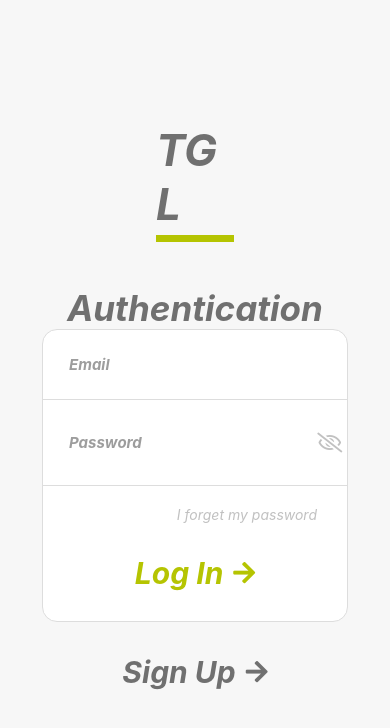
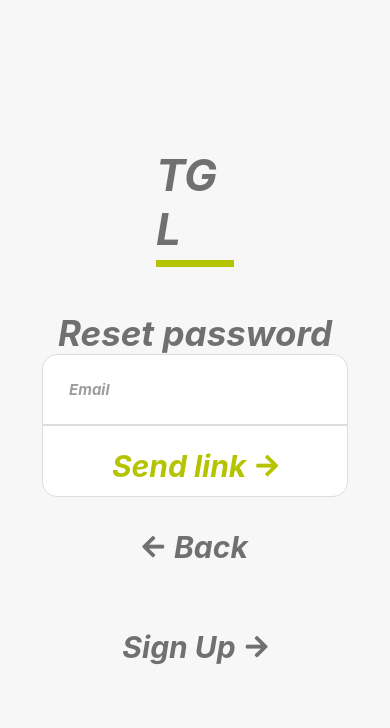
Before and after one commit to Danielbb21/react-native-prova, a React Native app: screen /Reset in a window 390 px wide. Shown: the top 728 px of the page. Built offline with nearby package versions, Linux system fonts and the light colour scheme.

Commit message:
Finished tyle of Reset password page

```diff
--- /dev/null
+++ b/Components/Reset.tsx
@@ -0,0 +1,165 @@
+import { useNavigation } from "@react-navigation/core";
+import React, { useState } from "react";
+import {
+  View,
+  Text,
+  StyleSheet,
+  TextInput,
+  TouchableOpacity,
+} from "react-native";
+import { RootStackParamList } from "../Routes";
+
+import Icon from "react-native-vector-icons/FontAwesome5";
+import { StackNavigationProp } from "@react-navigation/stack";
+import { colors } from "../utils/index";
+
+const { BORDER_COLOR, PRIMARY_COLOR } = colors;
+type authScreenProp = StackNavigationProp<RootStackParamList, "Home">;
+
+const Reset = () => {
+  return (
+    <View style={{ alignItems: "center", justifyContent: "space-between" }}>
+      <View style={styles.main}>
+        <TextInput
+          autoCompleteType="email"
+          textAlign="left"
+          textContentType="emailAddress"
+          style={styles.mainInput}
+          placeholder="Email"
+        ></TextInput>
+        <View
+          style={{
+            width: "100%",
+            flexDirection: "row",
+            alignItems: "center",
+            borderBottomColor: "#DDDDDD",
+            borderBottomWidth: 1,
+            justifyContent: "space-between",
+          }}
+        ></View>
+
+        <TouchableOpacity style={styles.signInButton}>
+          <View style={styles.SignInText}>
+            <View
+              style={{
+                flexDirection: "row",
+                justifyContent: "center",
+                alignItems: "center",
+                marginBottom: 20
+              }}
+            >
+              <Text
+                style={{
+                  fontSize: 30,
+                  color: BORDER_COLOR,
+                  marginRight: 10,
+                  fontWeight: "bold",
+                  fontStyle: "italic",
+                }}
+              >
+                Send link
+              </Text>
+              <Icon name="arrow-right" size={25} color={BORDER_COLOR} />
+            </View>
+          </View>
+        </TouchableOpacity>
+      </View>
+      <TouchableOpacity style={styles.signInButton}>
+        <View style={styles.SignInText}>
+          <View
+            style={{
+              flexDirection: "row",
+              justifyContent: "center",
+              alignItems: "center",
+            }}
+          >
+            <Icon name="arrow-left" size={25} color={PRIMARY_COLOR} />
+            <Text
+              style={{
+                fontSize: 30,
+                color: PRIMARY_COLOR,
+                marginLeft: 10,
+                fontWeight: "bold",
+                fontStyle: "italic",
+              }}
+            >
+              Back
+            </Text>
+          </View>
+        </View>
+      </TouchableOpacity>
+      <TouchableOpacity style={styles.signInButton}>
+        <View style={styles.SignInText}>
+          <View
+            style={{
+              flexDirection: "row",
+              justifyContent: "center",
+              alignItems: "center",
+            }}
+          >
+            <Text
+              style={{
+                fontSize: 30,
+                color: PRIMARY_COLOR,
+                marginRight: 10,
+                fontWeight: "bold",
+                fontStyle: "italic",
+              }}
+            >
+              Sign Up
+            </Text>
+            <Icon name="arrow-right" size={25} color={PRIMARY_COLOR} />
+          </View>
+        </View>
+      </TouchableOpacity>
+    </View>
+  );
+};
+
+export default Reset;
+const styles = StyleSheet.create({
+  main: {
+    height: 143,
+    width: 306,
+    backgroundColor: "#FFFFFF",
+    borderColor: "#DDDDDD",
+    borderWidth: 1,
+    borderRadius: 15,
+    // shadowOpacity: 0.75,
+    // shadowRadius: 5,
+    // shadowColor: "red",
+    // shadowOffset: { height: 0, width: 0 },
+  },
+  mainInput: {
+    maxWidth: "100%",
+
+    height: 70,
+    borderBottomColor: "#DDDDDD",
+    borderBottomWidth: 1,
+    padding: 26,
+    fontSize: 15,
+    color: "#9D9D9D",
+    fontStyle: "italic",
+    fontWeight: "bold",
+  },
+  forgetText: {
+    alignSelf: "flex-end",
+    color: "#C1C1C1",
+    fontSize: 14,
+    fontStyle: "italic",
+    marginTop: 20,
+    marginRight: 30,
+  },
+  signInButton: {
+    height: 100,
+
+    width: "100%",
+  },
+  SignInText: {
+    flexDirection: "row",
+    alignItems: "center",
+    height: "100%",
+
+    justifyContent: "center",
+  },
+});
--- a/Components/SignIn.tsx
+++ b/Components/SignIn.tsx
@@ -66,7 +66,7 @@ const SignIn = () => {
           onPress={showPasswordHandler}
         />
       </View>
-      <Text style={styles.forgetText} onPress={() => console.log("teste")}>
+      <Text style={styles.forgetText} onPress={() =>navigation.navigate('Reset')}>
         I forget my password
       </Text>
       <TouchableOpacity style={styles.signInButton}>
--- /dev/null
+++ b/Pages/ResetPassword.tsx
@@ -0,0 +1,15 @@
+import React from "react";
+import { View, Text } from "react-native";
+import Logo from "../Components/Logo";
+import Reset from "../Components/Reset";
+
+
+const ResetPassword = () => {
+  return (
+    <Logo title="Reset password">
+      <Reset />
+    </Logo>
+  );
+};
+
+export default ResetPassword;
--- a/Routes.tsx
+++ b/Routes.tsx
@@ -6,10 +6,11 @@ import { StackNavigationProp } from "@react-navigation/stack";
 import Authentication from "./Pages/Authentication";
 import { createBottomTabNavigator } from "@react-navigation/bottom-tabs";
 import Logo from "./Components/Logo";
+import ResetPassword from "./Pages/ResetPassword";
 
 export type RootStackParamList = {
   Home: undefined;
-
+  Reset: undefined;
 };
 
 const Stack = createNativeStackNavigator();
@@ -22,6 +23,7 @@ export const Routes = () => {
       screenOptions={{ headerShown: false }}
     >
       <Stack.Screen name="Home" component={Authentication} />
+      <Stack.Screen name="Reset" component={ResetPassword} />
 
     </Stack.Navigator>
   );
```
